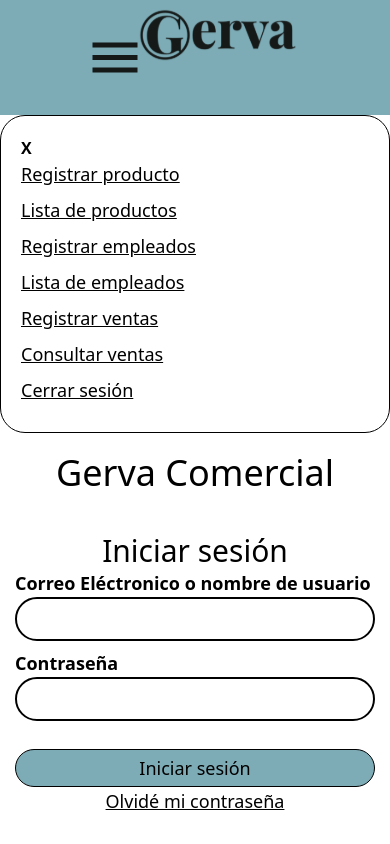
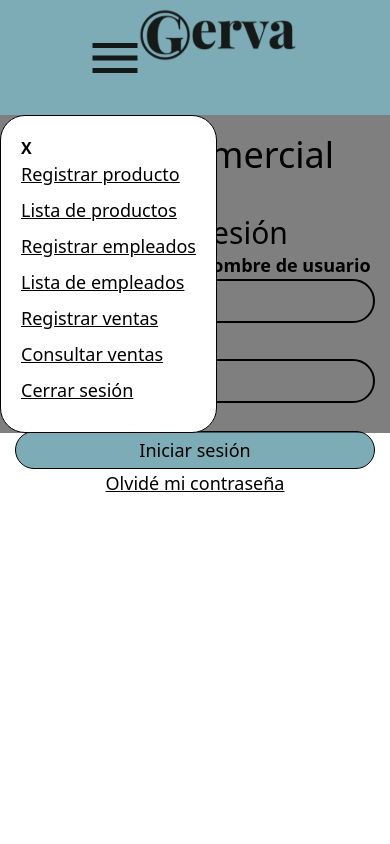
Before and after one commit to RictalLime/MetodologiaDeDesarrollo, a Next.js app in the folder gervacomercial/: page / in a window 390 px wide. Both pictures are taken after a click on the picture 115 px from the left and 57 px from the top of the page. Built offline with nearby package versions, Linux system fonts and the light colour scheme.

Commit message:
Refactor Navbar component to enhance menu overlay and improve UI responsiveness

```diff
--- a/gervacomercial/src/componentes/layout/Navbar.jsx
+++ b/gervacomercial/src/componentes/layout/Navbar.jsx
@@ -14,7 +14,7 @@ function Navbar() {
 
   return (
     <div>
-      <div className="w-screen h-20 bg-azul flex justify-center">
+      <div className="w-screen h-20 bg-azul flex justify-center items-center">
         <img
           src="/menu.svg"
           alt=""
@@ -24,6 +24,10 @@ function Navbar() {
         <img src="/logoGerva.svg" alt="" className="w-40 h-20" />
       </div>
       {openMenu && (
+        <div
+          className="fixed top-0 left-0 w-full h-full bg-black bg-opacity-50 flex items-center justify-start z-50"
+          onClick={handleCloseMenu}
+        >
           <div className="w-[300px] flex flex-col bg-white p-5 border border-black rounded-[25px]">
             <p className="cursor-pointer font-bold" onClick={handleCloseMenu}>
               X
@@ -78,6 +82,7 @@ function Navbar() {
               Cerrar sesión
             </Link>
           </div>
+        </div>
       )}
     </div>
   );
```
Lines whose indentation alone changed are shown as unchanged.
